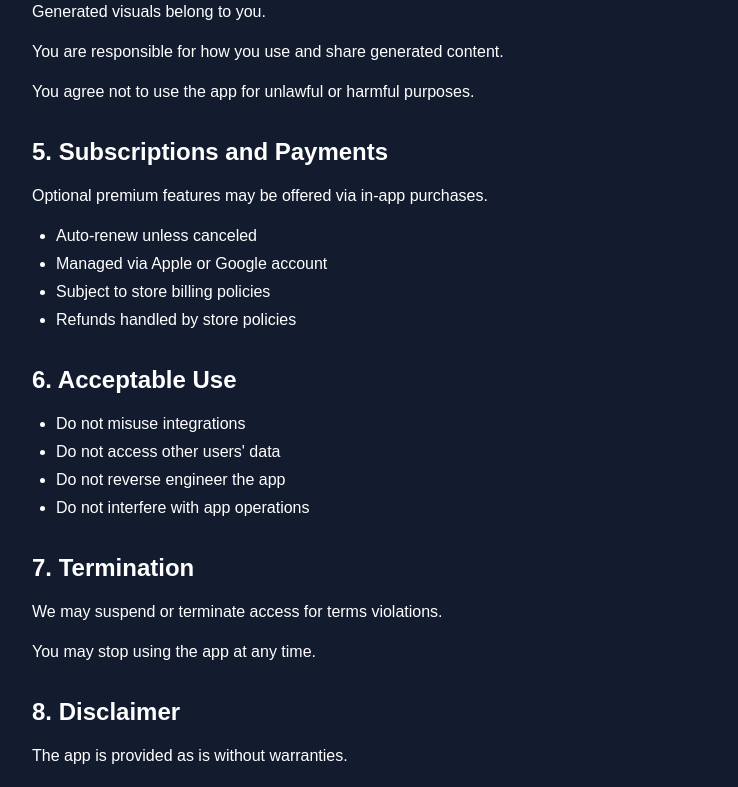
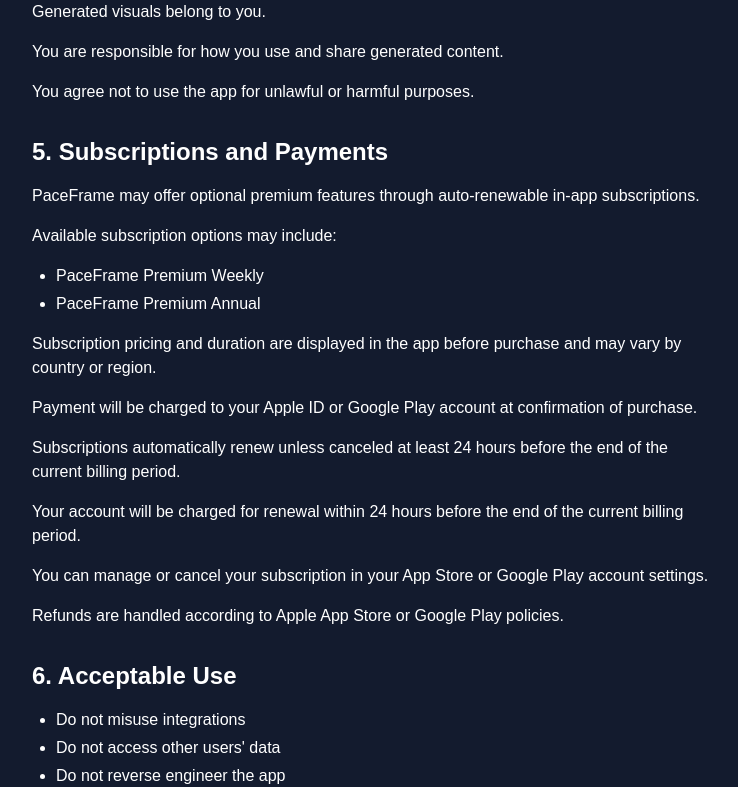
Before and after one commit to thangab/web-paceframe, a Next.js app: page /en/terms in a window 1280 px wide. Shown: the part 880-1667 px from the top of the page, without its empty margins (264-1002 px from the left). Built offline with nearby package versions, Linux system fonts and the light colour scheme.

Commit message:
update terms

```diff
--- a/app/[locale]/terms/page.tsx
+++ b/app/[locale]/terms/page.tsx
@@ -12,6 +12,7 @@
   title: string;
   paragraphs?: string[];
   bullets?: string[];
+  afterBulletsParagraphs?: string[];
 };
 
 const copy: Record<
@@ -71,12 +72,21 @@
       },
       {
         title: "5. Subscriptions and Payments",
-        paragraphs: ["Optional premium features may be offered via in-app purchases."],
+        paragraphs: [
+          "PaceFrame may offer optional premium features through auto-renewable in-app subscriptions.",
+          "Available subscription options may include:",
+        ],
         bullets: [
-          "Auto-renew unless canceled",
-          "Managed via Apple or Google account",
-          "Subject to store billing policies",
-          "Refunds handled by store policies",
+          "PaceFrame Premium Weekly",
+          "PaceFrame Premium Annual",
+        ],
+        afterBulletsParagraphs: [
+          "Subscription pricing and duration are displayed in the app before purchase and may vary by country or region.",
+          "Payment will be charged to your Apple ID or Google Play account at confirmation of purchase.",
+          "Subscriptions automatically renew unless canceled at least 24 hours before the end of the current billing period.",
+          "Your account will be charged for renewal within 24 hours before the end of the current billing period.",
+          "You can manage or cancel your subscription in your App Store or Google Play account settings.",
+          "Refunds are handled according to Apple App Store or Google Play policies.",
         ],
       },
       {
@@ -170,13 +180,20 @@
       {
         title: "5. Abonnements et paiements",
         paragraphs: [
-          "Des fonctionnalites premium optionnelles peuvent etre proposees via achats integres.",
+          "PaceFrame peut proposer des fonctionnalites premium optionnelles via des abonnements integres a renouvellement automatique.",
+          "Les options d'abonnement disponibles peuvent inclure:",
         ],
         bullets: [
-          "Renouvellement automatique sauf annulation",
-          "Gestion via compte Apple ou Google",
-          "Soumis aux regles de facturation du store",
-          "Remboursements selon les politiques du store",
+          "PaceFrame Premium Weekly",
+          "PaceFrame Premium Annual",
+        ],
+        afterBulletsParagraphs: [
+          "Le prix et la duree de l'abonnement sont affiches dans l'app avant l'achat et peuvent varier selon le pays ou la region.",
+          "Le paiement sera facture a votre compte Apple ID ou Google Play lors de la confirmation de l'achat.",
+          "Les abonnements se renouvellent automatiquement sauf annulation au moins 24 heures avant la fin de la periode de facturation en cours.",
+          "Votre compte sera facture pour le renouvellement dans les 24 heures precedant la fin de la periode de facturation en cours.",
+          "Vous pouvez gerer ou annuler votre abonnement dans les reglages de votre compte App Store ou Google Play.",
+          "Les remboursements sont traites conformement aux politiques de l'Apple App Store ou de Google Play.",
         ],
       },
       {
@@ -293,6 +310,9 @@
                 ))}
               </ul>
             ) : null}
+            {section.afterBulletsParagraphs?.map((paragraph) => (
+              <p key={paragraph}>{paragraph}</p>
+            ))}
             {section.title.includes("Contact") ? (
               <p>
                 {t.contactLabel} {" "}
```
